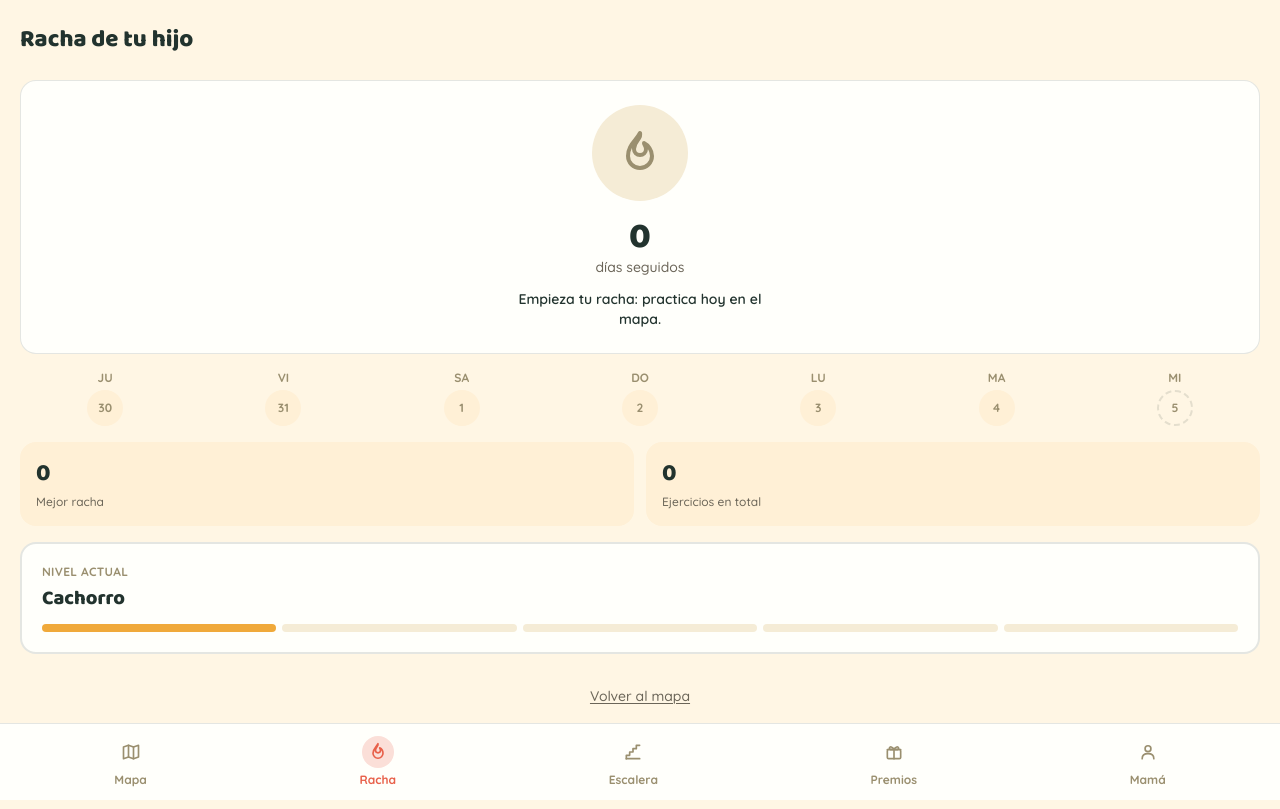
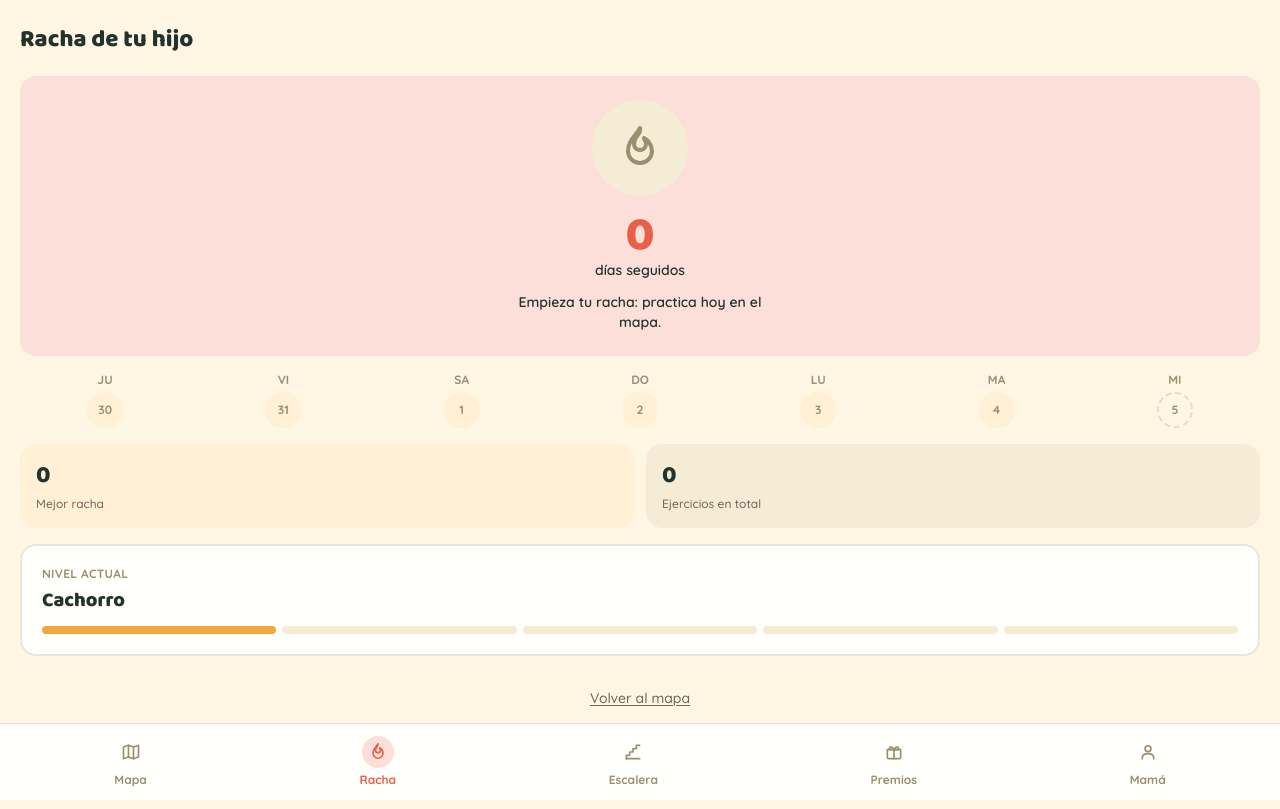
Before and after one commit to emperatrizmagneticamipersonali-coder/supererre-app, a Next.js app in the folder superrre-app/: page /app/racha in a window 1280 px wide. Built offline with nearby package versions, Linux system fonts and the light colour scheme.

Commit message:
style: elevar pantalla Racha (capa 1 del pase de diseno premium)

```diff
--- a/superrre-app/app/app/racha/page.tsx
+++ b/superrre-app/app/app/racha/page.tsx
@@ -51,26 +51,26 @@ export default function RachaPage() {
 
   return (
     <div className="flex-1 flex flex-col px-5 pt-6 pb-6">
-      <h1 className="font-display font-extrabold text-2xl text-txt-primary">
+      <h1 className="font-display font-extrabold text-2xl text-txt-primary animate-fade-up">
         Racha de {p.nombre || "tu hijo"}
       </h1>
 
-      <div className="mt-6 flex flex-col items-center rounded-2xl border border-border-default bg-surface-primary p-6">
+      <div className="mt-5 flex flex-col items-center rounded-2xl bg-brand-accent-soft p-6 animate-fade-up [animation-delay:60ms]">
         <div
           className={`flex h-24 w-24 items-center justify-center rounded-full ${
-            racha.actual > 0 ? "bg-brand-accent-soft" : "bg-surface-tertiary"
+            racha.actual > 0 ? "bg-brand-accent" : "bg-surface-tertiary"
           }`}
         >
           <IconFlame
             className={`h-12 w-12 ${
-              racha.actual > 0 ? "text-brand-accent" : "text-txt-tertiary"
+              racha.actual > 0 ? "text-txt-on-brand" : "text-txt-tertiary"
             }`}
           />
         </div>
-        <p className="mt-4 font-display font-extrabold text-4xl text-txt-primary tabular-nums">
+        <p className="mt-4 font-display font-extrabold text-5xl text-brand-accent tabular-nums">
           {rachaActualAnimada}
         </p>
-        <p className="text-sm text-txt-secondary">
+        <p className="text-sm font-semibold text-txt-primary">
           {racha.actual === 1 ? "día seguido" : "días seguidos"}
         </p>
         <p className="mt-3 text-sm font-semibold text-txt-primary text-center max-w-64">
@@ -78,7 +78,7 @@ export default function RachaPage() {
         </p>
       </div>
 
-      <div className="mt-4 grid grid-cols-7 gap-2">
+      <div className="mt-4 grid grid-cols-7 gap-2 animate-fade-up [animation-delay:120ms]">
         {ultimos7.map((d, i) => {
           const iso = isoDeFecha(d);
           const activo = activos.has(iso);
@@ -108,14 +108,14 @@ export default function RachaPage() {
         })}
       </div>
 
-      <div className="mt-4 flex gap-3">
+      <div className="mt-4 flex gap-3 animate-fade-up [animation-delay:180ms]">
         <div className="flex-1 rounded-2xl bg-surface-secondary p-4">
           <p className="text-2xl font-display font-extrabold text-txt-primary tabular-nums">
             {mejorRachaAnimada}
           </p>
           <p className="text-xs text-txt-secondary mt-1">Mejor racha</p>
         </div>
-        <div className="flex-1 rounded-2xl bg-surface-secondary p-4">
+        <div className="flex-1 rounded-2xl bg-surface-tertiary p-4">
           <p className="text-2xl font-display font-extrabold text-txt-primary tabular-nums">
             {ejerciciosAnimados}
           </p>
@@ -123,7 +123,7 @@ export default function RachaPage() {
         </div>
       </div>
 
-      <div className="mt-4 rounded-2xl border-2 border-brand-primary bg-surface-primary p-5">
+      <div className="mt-4 rounded-2xl border-2 border-brand-primary bg-surface-primary p-5 animate-fade-up [animation-delay:240ms]">
         <p className="text-xs font-bold uppercase tracking-wide text-txt-tertiary">
           Nivel actual
         </p>
```
Also changed, not shown: 1 other file (tests, documents, lock files or other folders).
